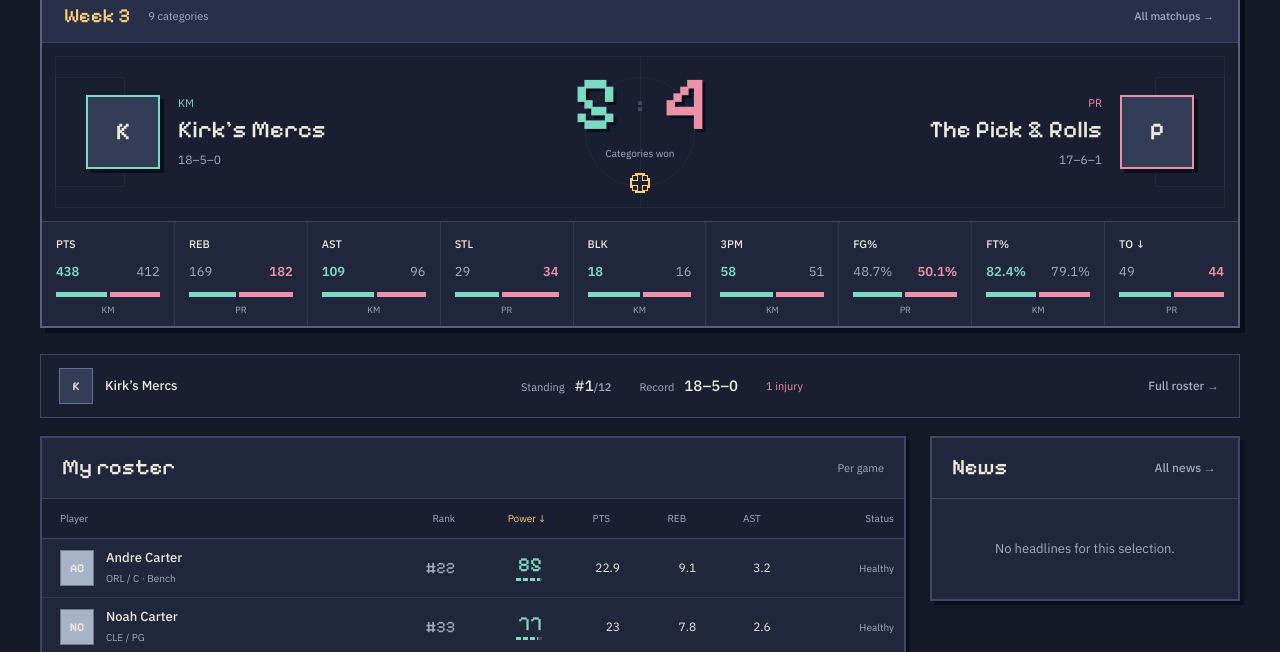
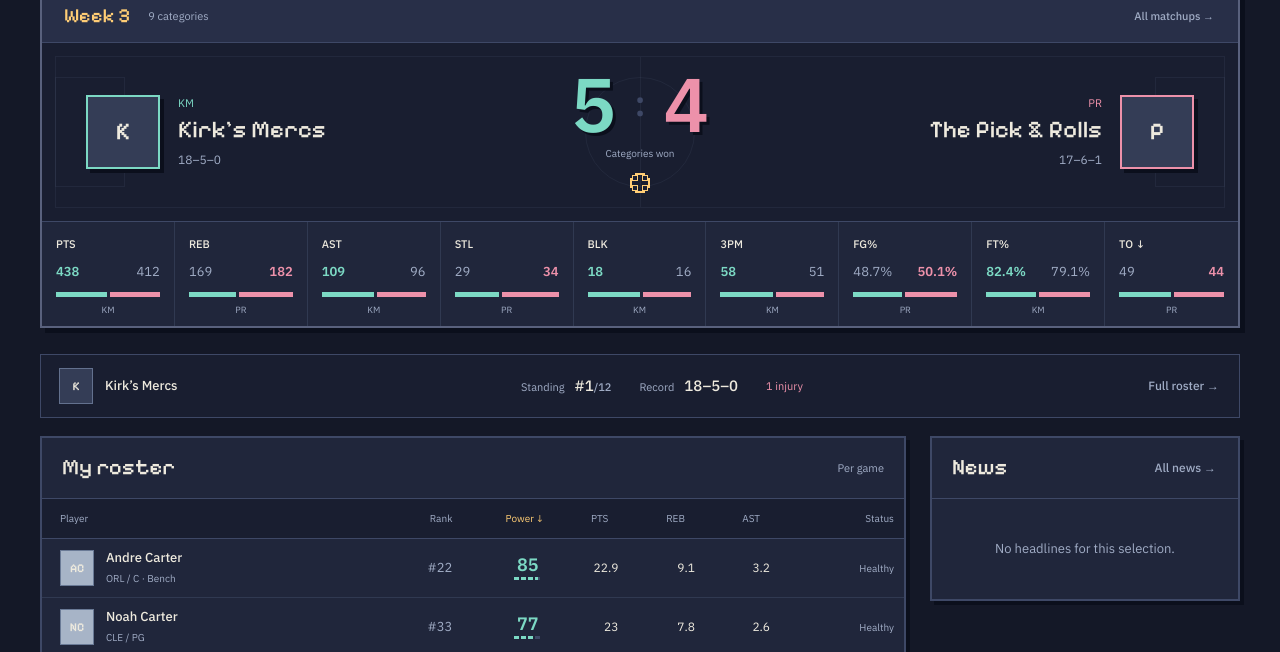
Before and after one commit to andy98w/fantasy, a Next.js app: page / in a window 1280 px wide. Shown: the part 300-952 px from the top of the page. Built offline with nearby package versions, Linux system fonts and the light colour scheme.

Commit message:
Use clear tabular numerals for scores and rankings

```diff
--- a/app/globals.css
+++ b/app/globals.css
@@ -441,10 +441,10 @@ h2 {
   display: flex;
   align-items: center;
   gap: 18px;
-  font: 500 76px/0.9 var(--pixel);
+  font: 600 76px/0.9 var(--body);
 }
 .score-digits strong {
-  font-weight: 500;
+  font-weight: 600;
   text-shadow: 3px 3px 0 var(--shadow);
 }
 .score-digits > span {
@@ -722,8 +722,8 @@ h2 {
 }
 .rank-cell {
   color: var(--muted);
-  font-family: var(--pixel);
-  font-size: 16px;
+  font-family: var(--body);
+  font-size: 13px;
 }
 .power-badge {
   display: inline-flex;
@@ -731,7 +731,7 @@ h2 {
   align-items: center;
   gap: 3px;
   min-width: 32px;
-  font: 500 20px/1 var(--pixel);
+  font: 600 18px/1 var(--body);
   color: #c2cae4;
   padding: 2px 0;
 }
@@ -995,7 +995,7 @@ select {
   font-size: 12px;
 }
 .team-profile > div > strong {
-  font: 500 26px var(--pixel);
+  font: 600 26px var(--body);
 }
 .matchup-picker {
   display: grid;
@@ -1016,7 +1016,7 @@ select {
   font-size: 10px;
 }
 .matchup-picker button strong {
-  font: 500 20px var(--pixel);
+  font: 600 20px var(--body);
   color: var(--text);
 }
 .matchup-picker button[aria-pressed="true"] {
@@ -1125,7 +1125,7 @@ select {
 }
 .player-facts strong {
   display: block;
-  font: 500 23px var(--pixel);
+  font: 600 23px var(--body);
   color: var(--text);
   margin-top: 4px;
 }
@@ -1589,3 +1589,13 @@ select {
     white-space: nowrap;
   }
 }
+
+.score-digits,
+.rank-cell,
+.power-badge,
+.team-profile > div > strong,
+.matchup-picker button strong,
+.player-facts strong,
+.roster-summary > span > strong {
+  font-variant-numeric: lining-nums tabular-nums;
+}
```
Also changed, not shown: 1 other file (tests, documents, lock files or other folders).
